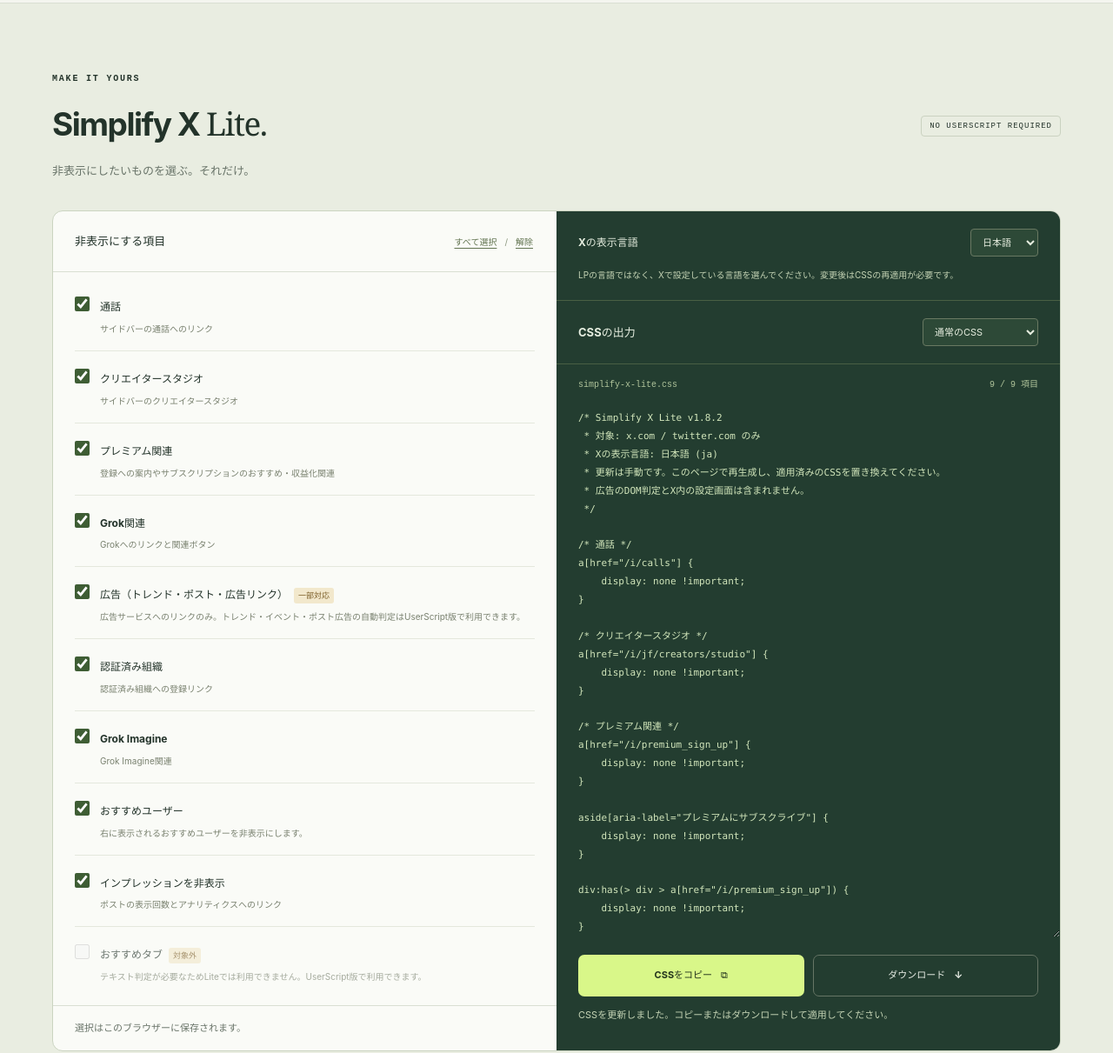
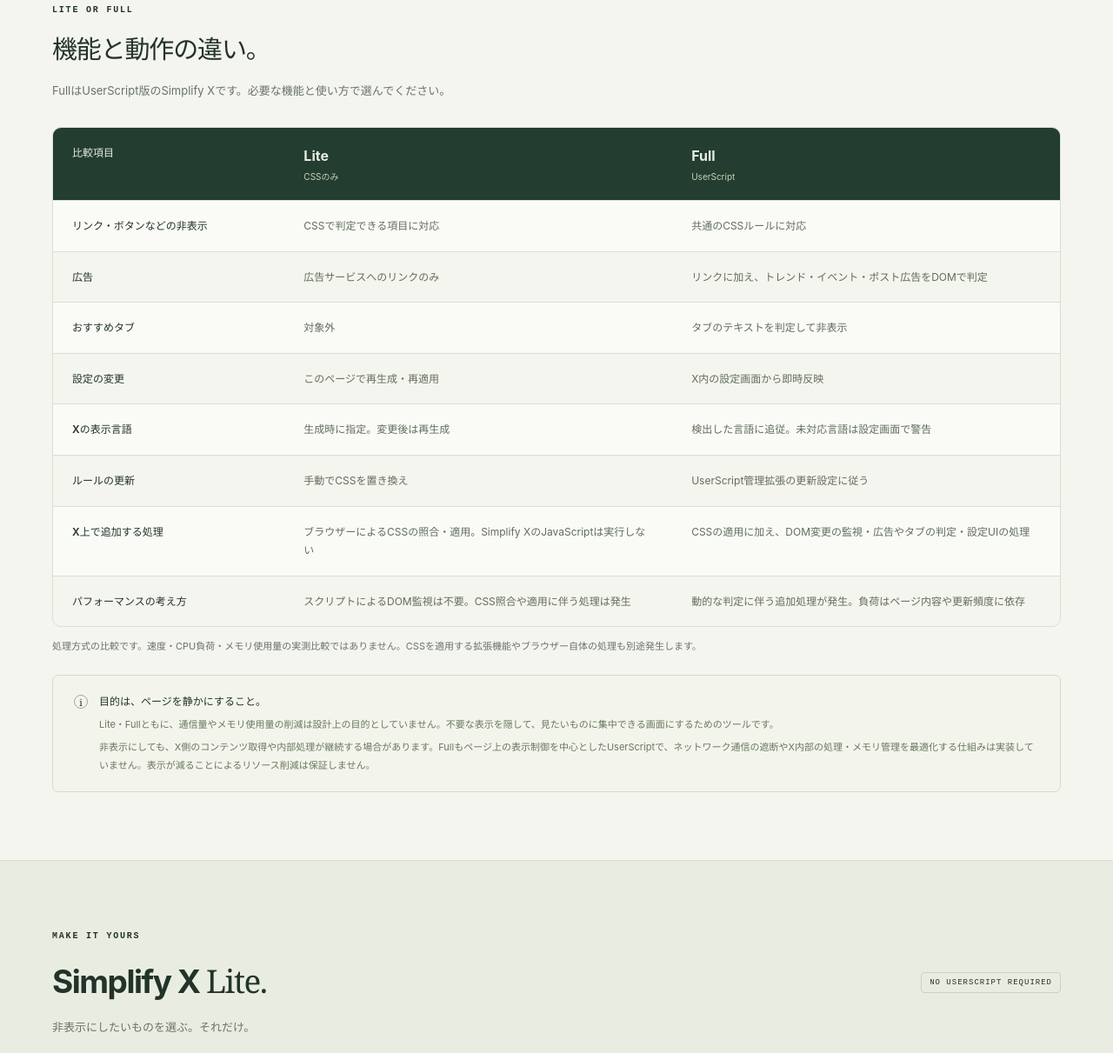
Before and after one commit to AmaseCocoa/simplify-x, a website with bundled scripts: page site/index.html in a window 1280 px wide. Shown: the part 1589-2800 px from the top of the page at 87% size. Built offline with nearby package versions, Linux system fonts and the light colour scheme; files whose address does not match are found by name.

Commit message:
chore: 比較を追加

```diff
--- a/package.json
+++ b/package.json
@@ -1,7 +1,7 @@
 {
   "name": "simplify-x",
   "type": "module",
-  "version": "1.8.2",
+  "version": "1.8.3",
   "description": "Xの不要な機能と広告を非表示にするユーザースクリプト。",
   "author": "AmaseCocoa",
   "license": "MIT",
--- a/site/index.html
+++ b/site/index.html
@@ -174,6 +174,40 @@
             </p>
           </article>
         </div>
+      </section>
+      <section class="comparison wrap" id="comparison" aria-labelledby="comparison-title">
+        <div class="section-heading">
+          <p class="eyebrow">LITE OR FULL</p>
+          <h2 id="comparison-title">機能と動作の違い。</h2>
+          <p class="muted">FullはUserScript版のSimplify Xです。必要な機能と使い方で選んでください。</p>
+        </div>
+        <div class="comparison-scroll" role="region" aria-label="LiteとFullの比較表。横にスクロールできます" tabindex="0">
+          <table>
+            <caption class="sr-only">Simplify X LiteとFullの機能・動作方式の比較</caption>
+            <thead>
+              <tr><th scope="col">比較項目</th><th scope="col">Lite <span>CSSのみ</span></th><th scope="col">Full <span>UserScript</span></th></tr>
+            </thead>
+            <tbody>
+              <tr><th scope="row">リンク・ボタンなどの非表示</th><td>CSSで判定できる項目に対応</td><td>共通のCSSルールに対応</td></tr>
+              <tr><th scope="row">広告</th><td>広告サービスへのリンクのみ</td><td>リンクに加え、トレンド・イベント・ポスト広告をDOMで判定</td></tr>
+              <tr><th scope="row">おすすめタブ</th><td>対象外</td><td>タブのテキストを判定して非表示</td></tr>
+              <tr><th scope="row">設定の変更</th><td>このページで再生成・再適用</td><td>X内の設定画面から即時反映</td></tr>
+              <tr><th scope="row">Xの表示言語</th><td>生成時に指定。変更後は再生成</td><td>検出した言語に追従。未対応言語は設定画面で警告</td></tr>
+              <tr><th scope="row">ルールの更新</th><td>手動でCSSを置き換え</td><td>UserScript管理拡張の更新設定に従う</td></tr>
+              <tr><th scope="row">X上で追加する処理</th><td>ブラウザーによるCSSの照合・適用。Simplify XのJavaScriptは実行しない</td><td>CSSの適用に加え、DOM変更の監視・広告やタブの判定・設定UIの処理</td></tr>
+              <tr><th scope="row">パフォーマンスの考え方</th><td>スクリプトによるDOM監視は不要。CSS照合や適用に伴う処理は発生</td><td>動的な判定に伴う追加処理が発生。負荷はページ内容や更新頻度に依存</td></tr>
+            </tbody>
+          </table>
+        </div>
+        <p class="small muted comparison-footnote">処理方式の比較です。速度・CPU負荷・メモリ使用量の実測比較ではありません。CSSを適用する拡張機能やブラウザー自体の処理も別途発生します。</p>
+        <aside class="notice">
+          <span class="notice-icon" aria-hidden="true">i</span>
+          <div>
+            <strong>目的は、ページを静かにすること。</strong>
+            <p>Lite・Fullともに、通信量やメモリ使用量の削減は設計上の目的としていません。不要な表示を隠して、見たいものに集中できる画面にするためのツールです。</p>
+            <p>非表示にしても、X側のコンテンツ取得や内部処理が継続する場合があります。Fullもページ上の表示制御を中心としたUserScriptで、ネットワーク通信の遮断やX内部の処理・メモリ管理を最適化する仕組みは実装していません。表示が減ることによるリソース削減は保証しません。</p>
+          </div>
+        </aside>
       </section>
       <section class="generator-section" id="lite" aria-labelledby="lite-title">
         <div class="wrap">
--- a/site/style.css
+++ b/site/style.css
@@ -166,3 +166,22 @@
 .language-control > p { flex-basis: 100%; font-size: 10px; color: #c5d4b5; margin: 0; }
 
 .option:has(input:disabled) { cursor: default; opacity: .65; }
+
+.comparison { padding-block: 0 78px; }
+.comparison-scroll { margin-top: 30px; overflow-x: auto; border: 1px solid var(--line); border-radius: 10px; }
+.comparison table { width: 100%; min-width: 620px; border-collapse: collapse; text-align: left; font-size: 12px; }
+.comparison th, .comparison td { padding: 18px 22px; border-bottom: 1px solid var(--line); vertical-align: top; }
+.comparison thead { background: var(--green); color: #e5eddf; }
+.comparison thead th { font-size: 16px; font-weight: 650; }
+.comparison thead th:first-child { width: 23%; font-size: 12px; }
+.comparison thead th:not(:first-child) { width: 38.5%; }
+.comparison thead span { display: block; font-size: 10px; font-weight: 400; color: #c5d4b5; }
+.comparison tbody th { font-weight: 600; }
+.comparison tbody td { color: #626d5d; }
+.comparison tbody tr:last-child > * { border-bottom: 0; }
+.comparison tbody tr:nth-child(odd) { background: #fafbf6; }
+.comparison-footnote { margin-top: 12px; }
+@media (max-width: 760px) {
+    .comparison { padding-bottom: 50px; }
+    .comparison th, .comparison td { padding: 14px 16px; }
+}
```
Also changed, not shown: README.md.
